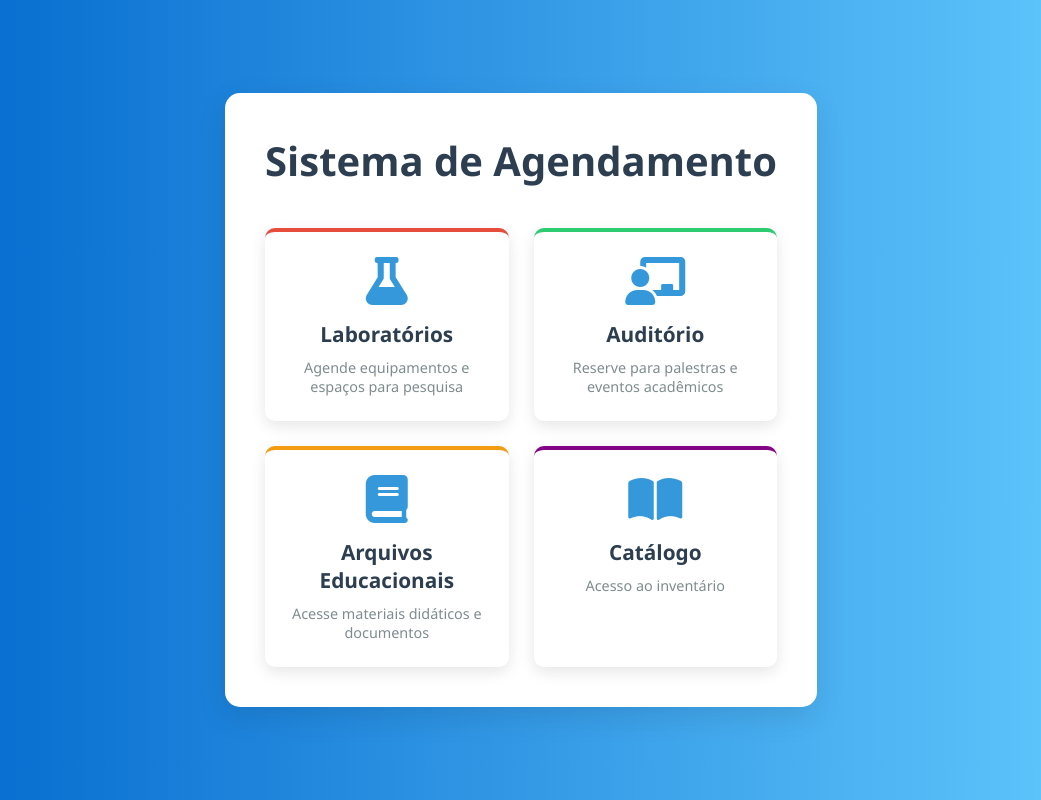
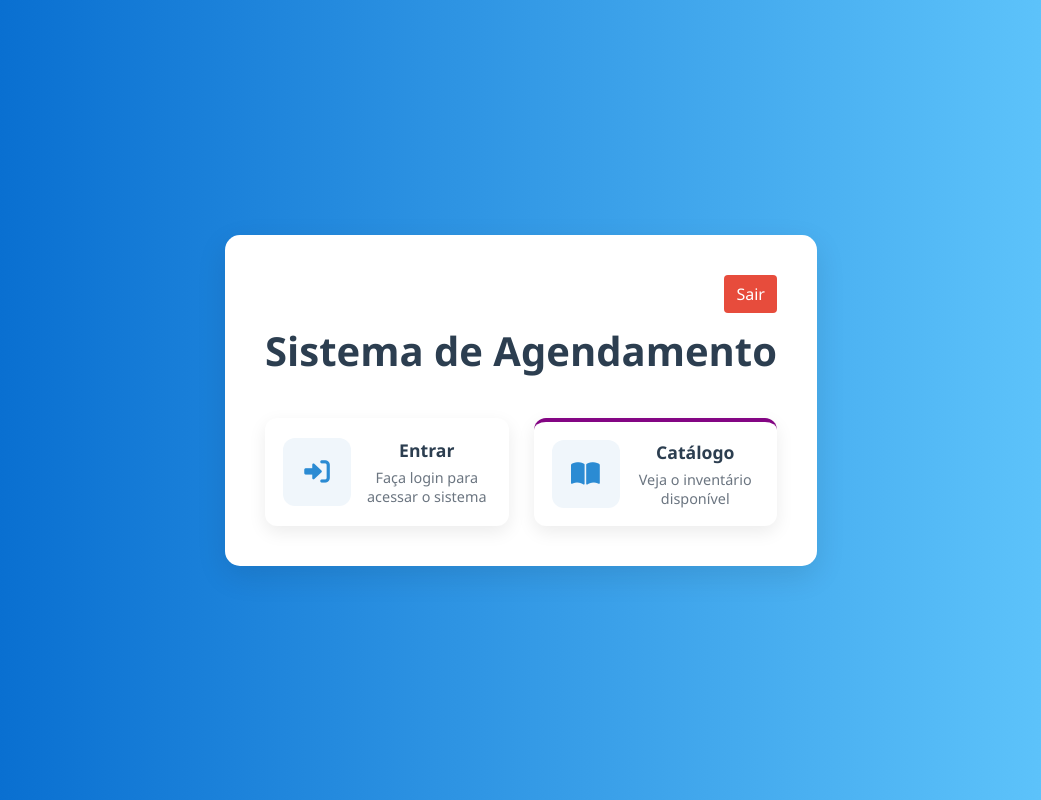
Before and after one commit to Vennom-Programer/TCC2.0, a Flask app: page /index.html in a window 1280 px wide. Shown: the whole page, without its empty margins (119-1160 px from the left). Run offline with Flask 3, Linux system fonts and the light colour scheme; the visitor is signed in with stand-in values (Sample User, id 1); data that the repository does not hold is empty.

Commit message:
Alterações, nos arquivos gerais e criação de duas guias

```diff
--- a/back-end/main.py
+++ b/back-end/main.py
@@ -28,6 +28,29 @@ def get_user_role(email):
             cursor.close()
         except Exception:
             pass
+    return None
+
+
+def require_admin_or_redirect():
+    """Helper used in routes to ensure the current session user is an admin. Returns None if OK or a redirect response."""
+    if not session.get('usuario_logado'):
+        return redirect('/login')
+    db_role = get_user_role(session.get('usuario_logado'))
+    if not db_role:
+        db_role = session.get('usuario_role')
+    if str(db_role).strip().lower() != 'adm':
+        return redirect('/?error=forbidden')
+    return None
+
+
+def require_login_or_redirect():
+    """Ensure a user is logged in; if not, redirect to /login. Refreshes session role from DB."""
+    if not session.get('usuario_logado'):
+        return redirect('/login')
+    # refresh authoritative role from DB when possible
+    db_role = get_user_role(session.get('usuario_logado'))
+    if db_role:
+        session['usuario_role'] = db_role
     return None
 
 
@@ -162,7 +185,7 @@ def loginPost():
         if not db_role:
             return render_template('login.html', error="Verificação de função indisponível no servidor. Contate o administrador.")
         if role.strip().lower() != str(db_role).strip().lower():
-            return render_template('login.html', error="As credenciais não correspondem ao tipo selecionado.")
+            return render_template('login.html', error="Você escolheu o tipo de usuário errado.")
 
     # Authentication and role verification passed -> set session role from DB (authoritative)
     session['usuario_logado'] = email
@@ -174,11 +197,17 @@ def loginPost():
 
 @app.route('/cadastroItens')
 def cadastroItens():
+    check = require_login_or_redirect()
+    if check:
+        return check
     return render_template('cadastroItem.html')
 
 
 @app.route('/cadastroItens', methods=['POST'])
 def cadastroItensPost():
+    check = require_login_or_redirect()
+    if check:
+        return check
     nomeItem = request.form.get('item-name')
     tipoItem = request.form.get('item-type')
     descricao = request.form.get('item-description')
@@ -199,20 +228,50 @@ def cadastroItensPost():
 
 @app.route('/index.html', methods=['GET', 'POST'])
 def index():
-    # Render the shared index template which will show/hide elements based on session role
-    # Refresh the session role from DB for the logged user to keep it authoritative
-    if session.get('usuario_logado'):
-        db_role = get_user_role(session.get('usuario_logado'))
-        if db_role:
-            session['usuario_role'] = db_role
+    # Require login to view the index menu
+    check = require_login_or_redirect()
+    if check:
+        return check
     return render_template('index.html')
+
+
+@app.route('/logout')
+def logout():
+    # Clear user session and redirect to login
+    session.pop('usuario_logado', None)
+    session.pop('usuario_role', None)
+    return redirect('/login')
 
 @app.route('/calendario.html', methods=['GET', 'POST'])
 def calendario():
+    check = require_login_or_redirect()
+    if check:
+        return check
     return render_template('calendario.html')
+
+
+@app.route('/relatorios')
+def relatorios():
+    # Only admins can access reports
+    check = require_admin_or_redirect()
+    if check:
+        return check
+    return render_template('relatorios.html')
+
+
+@app.route('/usuarios')
+def usuarios():
+    # Admin-only user management view
+    check = require_admin_or_redirect()
+    if check:
+        return check
+    return render_template('usuarios.html')
 
 @app.route('/catalogo.html', methods=['GET', 'POST'])
 def catalogo():
+    check = require_login_or_redirect()
+    if check:
+        return check
     cursor = mydb.cursor()
     query = "SELECT Nome, quantidade, id FROM itens"
     cursor.execute(query)
--- a/back-end/static/css/styles.css
+++ b/back-end/static/css/styles.css
@@ -36,42 +36,56 @@
             margin-top: 30px;
         }
 
-        .menu-button {
+        /* New card-style layout */
+        .menu-card {
             background-color: white;
-            border: none;
-            border-radius: 10px;
-            padding: 25px;
+            border-radius: 12px;
+            padding: 18px;
             cursor: pointer;
-            transition: all 0.3s ease;
-            box-shadow: 0 5px 15px rgba(0, 0, 0, 0.1);
+            transition: transform 160ms ease, box-shadow 160ms ease;
+            box-shadow: 0 6px 18px rgba(0,0,0,0.08);
             display: flex;
-            flex-direction: column;
+            gap: 12px;
             align-items: center;
             text-decoration: none;
-            color: #333;
+            color: inherit;
         }
 
-        .menu-button:hover {
-            transform: translateY(-5px);
-            box-shadow: 0 8px 25px rgba(0, 0, 0, 0.15);
+        .menu-card:hover {
+            transform: translateY(-6px);
+            box-shadow: 0 12px 30px rgba(0,0,0,0.12);
         }
 
-        .menu-button i {
-            font-size: 3rem;
-            margin-bottom: 15px;
-            color: #3498db;
+        .card-icon {
+            width: 68px;
+            height: 68px;
+            background: #f0f6fb;
+            border-radius: 12px;
+            display: flex;
+            align-items: center;
+            justify-content: center;
+            font-size: 1.6rem;
+            color: #2b8bd3;
+            flex-shrink: 0;
         }
 
-        .menu-button h2 {
-            font-size: 1.3rem;
-            margin-bottom: 10px;
+        .card-body h2 {
+            font-size: 1.1rem;
+            margin-bottom: 6px;
             color: #2c3e50;
         }
 
-        .menu-button p {
+        .card-body p {
             font-size: 0.9rem;
-            color: #7f8c8d;
+            color: #6b7580;
+            margin: 0;
         }
+
+        /* Distinct colors for admin cards */
+        .admin-manage .card-icon { background: linear-gradient(135deg,#ffe6e6,#ffdede); color:#c0392b; }
+        .criar-usuario .card-icon { background: linear-gradient(135deg,#e6f7ff,#dff2ff); color:#1f77b4; }
+        .calendario-admin .card-icon { background: linear-gradient(135deg,#f0ffe6,#f2ffd8); color:#2e8b57; }
+        .admin-reports .card-icon { background: linear-gradient(135deg,#f6e6ff,#f3deff); color:#8e44ad; }
 
         .laboratorio {
             border-top: 4px solid #e74c3c;
@@ -104,3 +118,61 @@
                 grid-template-columns: 1fr;
             }
         }
+
+        /* Logout button style */
+        .logout-button {
+            background: #e74c3c;
+            color: #fff;
+            padding: 8px 12px;
+            border-radius: 4px;
+            text-decoration: none;
+            display: inline-block;
+        }
+
+        /* Back button for pages like calendario */
+        .back-button {
+            background: transparent;
+            color: #2c3e50;
+            padding: 6px 10px;
+            border-radius: 6px;
+            text-decoration: none;
+            border: 1px solid rgba(0,0,0,0.06);
+            font-weight: 600;
+        }
+
+        .top-link {
+            margin-right: 8px;
+            color: #2c3e50;
+            text-decoration: none;
+            padding: 6px 8px;
+            border-radius: 6px;
+            border: 1px solid rgba(0,0,0,0.06);
+            margin-left: 6px;
+            display: inline-flex;
+            align-items: center;
+            justify-content: center;
+            width: 36px;
+            height: 36px;
+            font-size: 16px;
+        }
+
+        .top-link i { display:block; }
+
+    .top-link:hover { background: rgba(0,0,0,0.03); }
+
+        .shortcut-button {
+            display: inline-flex;
+            align-items: center;
+            gap: 8px;
+            padding: 8px 12px;
+            background: #fff;
+            border-radius: 8px;
+            box-shadow: 0 6px 18px rgba(0,0,0,0.06);
+            text-decoration: none;
+            color: #2c3e50;
+            font-weight: 600;
+        }
+
+        .shortcut-button i { font-size: 14px; }
+
+        .shortcut-button:hover { transform: translateY(-3px); }
--- a/back-end/templates/calendario.html
+++ b/back-end/templates/calendario.html
@@ -9,7 +9,8 @@
 </head>
 <body>
   <div class="calendar-container" role="application" aria-label="Calendário de disponibilidade de recursos">
-    <header>
+    <header style="display:flex; align-items:center; justify-content:space-between;">
+      <a href="/index.html" class="back-button">&larr; Voltar ao Menu</a>
       <h1 id="monthYear"></h1>
     </header>
     <div class="weekdays" role="row" aria-label="Dias da semana">
--- a/back-end/templates/index.html
+++ b/back-end/templates/index.html
@@ -11,40 +11,77 @@
 </head>
 <body>
     <div class="container">
+        {% if session.get('usuario_logado') %}
+        <div class="top-actions" style="text-align:right; margin-bottom:10px;">
+                {% if session.get('usuario_role') and session.get('usuario_role')|lower == 'adm' %}
+            <a href="/usuarios" class="top-link" title="Usuários"><i class="fas fa-users"></i></a>
+            <a href="/relatorios" class="top-link" title="Relatórios"><i class="fas fa-chart-line"></i></a>
+            {% endif %}
+            <a href="/logout" class="logout-button">Sair</a>
+        </div>
+        {% endif %}
         <h1>Sistema de Agendamento</h1>
 
+            {% if session.get('usuario_role') and session.get('usuario_role')|lower == 'adm' %}
+        <!-- Admin view -->
+        <div class="admin-shortcuts" style="display:flex; gap:10px; justify-content:center; margin-bottom:18px;">
+            <a href="/usuarios" class="shortcut-button"><i class="fas fa-users"></i> Usuários</a>
+            <a href="/relatorios" class="shortcut-button"><i class="fas fa-chart-line"></i> Relatórios</a>
+        </div>
+
         <div class="menu-buttons">
-            <a href="#" class="menu-button laboratorio">
-                <i class="fas fa-flask"></i>
-                <h2 class="labs">Laboratórios</h2>
-                <p>Agende equipamentos e espaços para pesquisa</p>
+            <a href="/usuarios" class="menu-card admin-manage">
+                <div class="card-icon"><i class="fas fa-user-cog"></i></div>
+                <div class="card-body"><h2>Gerenciar Usuários</h2><p>Crie e gerencie contas</p></div>
             </a>
+            <a href="/cadastro" class="menu-card criar-usuario">
+                <div class="card-icon"><i class="fas fa-user-plus"></i></div>
+                <div class="card-body"><h2>Criar Usuário</h2><p>Adicionar nova conta</p></div>
+            </a>
+            <a href="/calendario.html" class="menu-card calendario-admin">
+                <div class="card-icon"><i class="fas fa-calendar-alt"></i></div>
+                <div class="card-body"><h2>Calendário</h2><p>Visualizar calendário geral</p></div>
+            </a>
+            <a href="/relatorios" class="menu-card admin-reports">
+                <div class="card-icon"><i class="fas fa-chart-line"></i></div>
+                <div class="card-body"><h2>Relatórios</h2><p>Visualize uso e estatísticas</p></div>
+            </a>
+            <a href="/catalogo.html" class="menu-card catalogo">
+                <div class="card-icon"><i class="fas fa-book-open"></i></div>
+                <div class="card-body"><h2>Catálogo</h2><p>Acesso ao inventário</p></div>
+            </a>
+        </div>
 
-            <a href="#" class="menu-button auditorio">
-                <i class="fas fa-chalkboard-teacher"></i>
-                <h2>Auditório</h2>
-                <p>Reserve para palestras e eventos acadêmicos</p>
+            {% elif session.get('usuario_role') and session.get('usuario_role')|lower == 'professor' %}
+        <!-- Professor view -->
+        <div class="menu-buttons">
+            <a href="/calendario.html" class="menu-card minhas-reservas">
+                <div class="card-icon"><i class="fas fa-calendar-check"></i></div>
+                <div class="card-body"><h2>Minhas Reservas</h2><p>Veja e gerencie suas reservas</p></div>
             </a>
+            <a href="/calendario.html" class="menu-card novo-agendamento">
+                <div class="card-icon"><i class="fas fa-plus-circle"></i></div>
+                <div class="card-body"><h2>Novo Agendamento</h2><p>Agende um laboratório ou espaço</p></div>
+            </a>
+            <a href="/catalogo.html" class="menu-card catalogo">
+                <div class="card-icon"><i class="fas fa-book-open"></i></div>
+                <div class="card-body"><h2>Catálogo</h2><p>Acesso ao inventário</p></div>
+            </a>
+        </div>
 
-            <a href="#" class="menu-button arquivos">
-                <i class="fas fa-book"></i>
-                <h2>Arquivos Educacionais</h2>
-                <p>Acesse materiais didáticos e documentos</p>
+        {% else %}
+        <!-- Guest view -->
+        <div class="menu-buttons">
+            <a href="/login" class="menu-card login-cta">
+                <div class="card-icon"><i class="fas fa-sign-in-alt"></i></div>
+                <div class="card-body"><h2>Entrar</h2><p>Faça login para acessar o sistema</p></div>
             </a>
-
-            <a href="#" class="menu-button catalogo">
-                <i class="fas fa-book-open"></i>
-                <h2>Catálogo</h2>
-                <p>Acesso ao inventário</p>
+            <a href="/catalogo.html" class="menu-card catalogo">
+                <div class="card-icon"><i class="fas fa-book-open"></i></div>
+                <div class="card-body"><h2>Catálogo</h2><p>Veja o inventário disponível</p></div>
             </a>
-            {% if session.get('usuario_role') == 'adm' %}
-            <a href="/cadastro" class="menu-button admin-manage">
-                <i class="fas fa-user-cog"></i>
-                <h2>Gerenciar Usuários</h2>
-                <p>Crie e gerencie contas</p>
-            </a>
-            {% endif %}
         </div>
+        {% endif %}
     </div>
 </body>
 </html>
```
Also changed, not shown: back-end/templates/login.html (+17 -0 lines), back-end/templates/relatorios.html (added, +19 -0 lines), back-end/templates/usuarios.html (added, +20 -0 lines).
